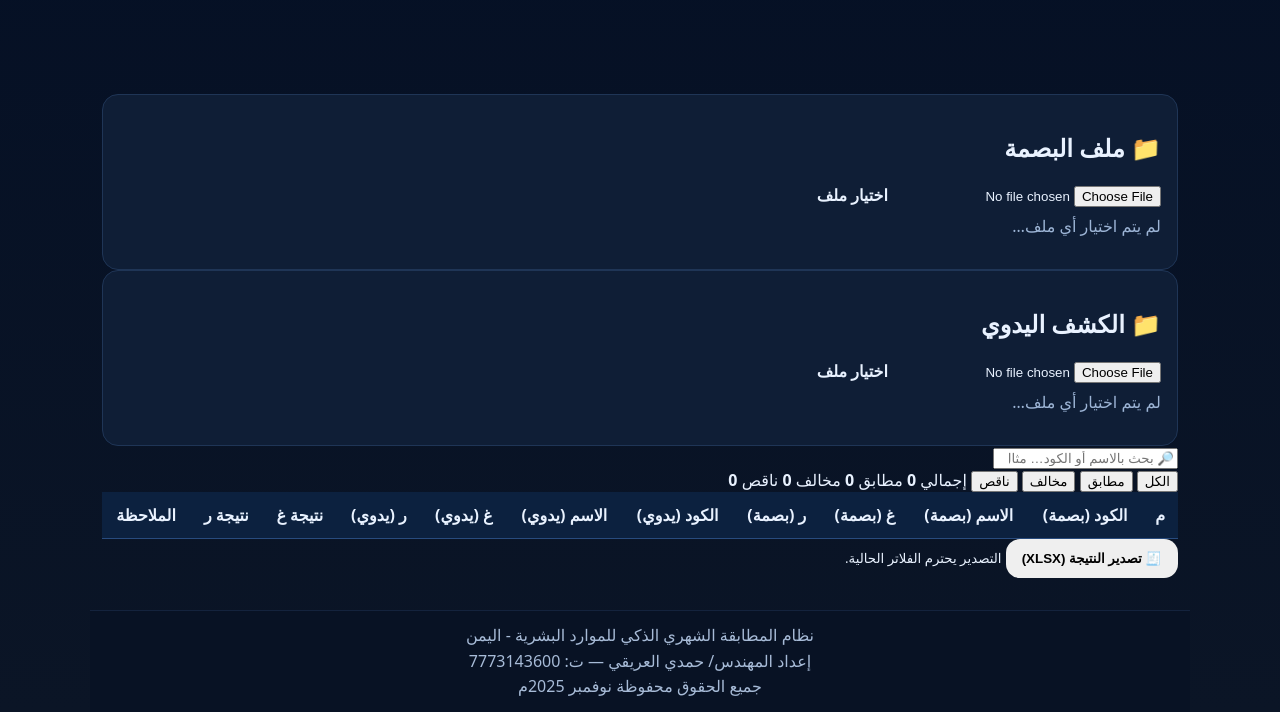
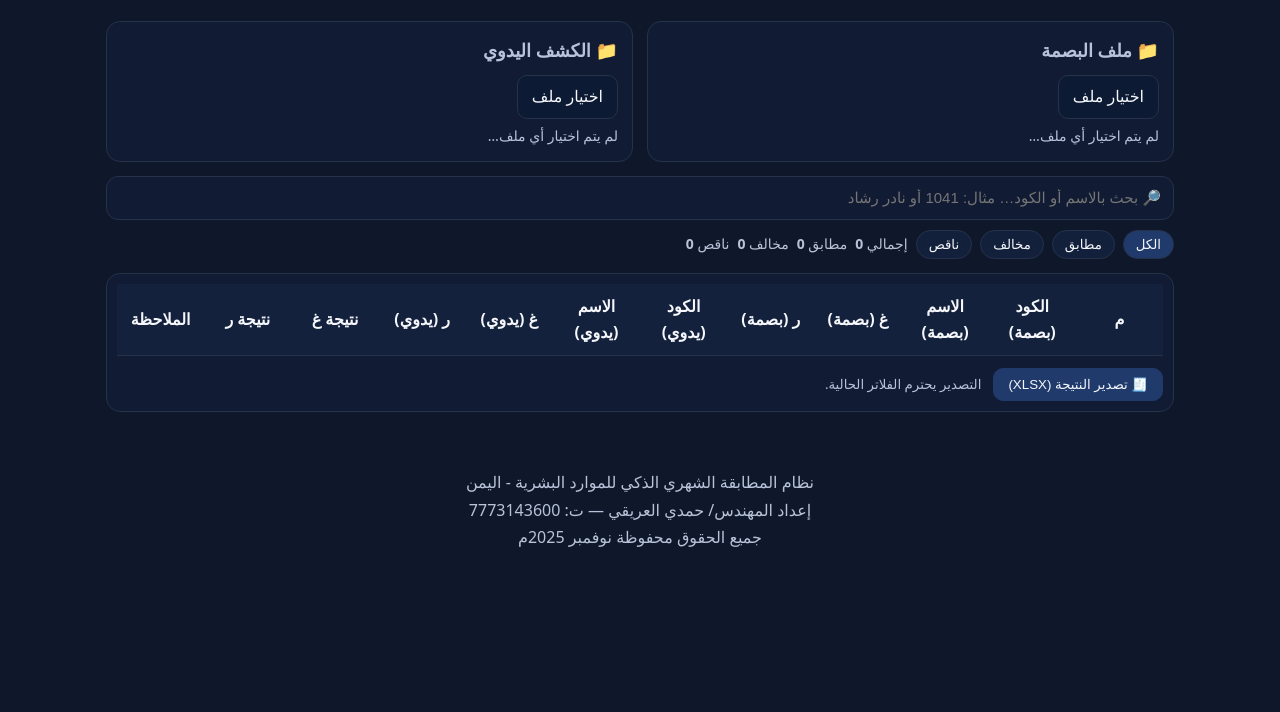
Before and after one commit to lionheartcr9-ai/canary-monthly-hr, a plain HTML site: page index.html in a window 1280 px wide. Shown: the part 88-800 px from the top of the page. Drawn offline with Linux system fonts and the light colour scheme; a script that the page names is missing.

Commit message:
Update style.css V5

```diff
--- a/style.css
+++ b/style.css
@@ -1,58 +1,89 @@
+:root{
+  --bg:#0f172a;
+  --card:#111b33;
+  --line:#26324a;
+  --text:#f5f7fb;      /* نص أبيض أقوى */
+  --muted:#b8c3d9;
+  --ok:#16a34a;        /* أخضر */
+  --bad:#dc2626;       /* أحمر */
+  --miss:#6b7280;      /* رمادي */
+  --ok-bg:#16a34a1a;
+  --bad-bg:#dc26261a;
+  --miss-bg:#6b72801a;
+}
+
 *{box-sizing:border-box}
-:root{
-  --bg:#0b1526;
-  --card:#0f1e36;
-  --muted:#9db5d6;
-  --text:#e9f2ff;
-  --brand:#4da3ff;
-  --ok:#20bf55;
-  --bad:#ff3b3b;
-  --miss:#c0c7d1;
+html,body{margin:0;padding:0;background:var(--bg);color:var(--text);font-family:system-ui,Segoe UI,Arial,sans-serif}
+body{font-size:16px;line-height:1.6}
+
+.container{max-width:1100px;margin:auto;padding:16px}
+
+h1{font-size:22px;margin:12px 0 6px}
+h2{font-size:18px;margin:0 0 10px;color:var(--muted);font-weight:600}
+
+.uploader-grid{
+  display:grid;grid-template-columns:1fr 1fr;gap:14px;margin-top:8px
 }
-html,body{height:100%;}
-body{
-  margin:0;
-  font-family:'Cairo',system-ui,Arial,Helvetica,sans-serif;
-  background:linear-gradient(180deg,#051025,#0b1526);
-  color:var(--text);
+@media (max-width:780px){.uploader-grid{grid-template-columns:1fr}}
+
+.card{
+  background:var(--card);
+  border:1px solid var(--line);
+  border-radius:14px;
+  padding:14px;
+  min-height:132px;           /* ثبات الارتفاع على أندرويد لمنع القفزات */
 }
-.hero{
-  padding:24px 16px;
-  text-align:center;
+
+.filebox{display:inline-flex;align-items:center;gap:10px}
+.filebox input{display:none}
+.btn{
+  display:inline-flex;align-items:center;justify-content:center;
+  padding:8px 14px;border-radius:10px;border:1px solid var(--line);
+  color:var(--text);background:#0d1a33;cursor:pointer
 }
-.hero h1{margin:0 0 8px;font-weight:700}
-.hero .brand{color:var(--brand)}
-.subtitle{margin:0;color:var(--muted)}
-.container{max-width:1100px;margin:0 auto;padding:8px 12px 80px}
-.controls{display:grid;grid-template-columns:1fr 2fr auto;gap:12px;align-items:end;margin:12px 0 8px}
-.control label{display:block;font-size:.9rem;color:var(--muted);margin-bottom:6px}
-.control input{width:100%;padding:12px;border-radius:12px;border:1px solid #20406d;background:#081224;color:var(--text);outline:none}
-.btn{border:none;border-radius:14px;padding:12px 16px;font-weight:700;cursor:pointer}
-.btn.export{background:#103a6b;color:#d9ecff;border:1px solid #2d69a5}
-.btn.export:disabled{opacity:.5;cursor:not-allowed}
-.cards{display:grid;grid-template-columns:1fr 1fr;gap:14px;margin:10px 0}
-.card{background:var(--card);border:1px solid #1f3556;border-radius:16px;padding:16px}
-.card h3{margin:0 0 10px}
-.drop{position:relative;border:2px dashed #2c4d7f;border-radius:16px;padding:22px;text-align:center;color:#cfe1ff;background:#0a1830}
-.drop input{position:absolute;inset:0;opacity:.001}
-.hint{display:block;margin-top:8px;color:var(--muted)}
-.badges{display:flex;gap:10px;flex-wrap:wrap;align-items:center;margin:8px 0 14px}
-.badge{padding:10px 14px;border-radius:999px;background:#12223f;border:1px solid #1d3a63;color:#d7e9ff;font-weight:700}
-.badge.ok{background:#0f2b1f;border-color:#195c3c;color:#cfffde}
-.badge.bad{background:#2b0f12;border-color:#812b33;color:#ffd6d9}
-.badge.miss{background:#232833;border-color:#3a465a;color:#e0e6ef}
-.badge.load{background:#1b2540;border-color:#2b3f6d}
-.tablewrap{overflow:auto;background:#0d1b33;border:1px solid #1c3155;border-radius:16px}
-table{width:100%;border-collapse:collapse;min-width:900px}
-thead th{position:sticky;top:0;background:#0c213f;padding:12px;border-bottom:1px solid #284b7e;font-weight:700}
-tbody td{padding:10px;border-bottom:1px solid #173158}
-tr.ok td.result{background:#0e3523;color:#bbffd6}
-tr.bad td.result{background:#3a0f15;color:#ffd9de}
-tr.miss td.result{background:#2a2e38;color:#e3e6ee}
-tfoot td{padding:12px}
-.center{text-align:center}
-.footer{position:fixed;left:0;right:0;bottom:0;background:#081224;border-top:1px solid #14233d;color:#a7bbd7;text-align:center;padding:12px 8px;line-height:1.6}
-@media (max-width:900px){
-  .controls{grid-template-columns:1fr;gap:10px}
-  .cards{grid-template-columns:1fr}
+.btn.solid{background:#1f3a6b;border-color:#1f3a6b}
+
+.hint{margin:6px 0 0;color:var(--muted);font-size:14px}
+
+.toolbar{display:grid;gap:10px;margin:14px 0}
+.search input{
+  width:100%;height:44px;border-radius:12px;border:1px solid var(--line);
+  background:var(--card);color:var(--text);padding:0 12px;font-size:15px
 }
+
+.pills{display:flex;flex-wrap:wrap;gap:8px;align-items:center}
+.pill{
+  background:#12203b;border:1px solid var(--line);color:var(--text);
+  border-radius:999px;padding:6px 12px;cursor:pointer
+}
+.pill.active{background:#1f3a6b}
+.count{font-size:14px;color:var(--muted)}
+
+.table-wrap{background:var(--card);border:1px solid var(--line);border-radius:14px;padding:10px}
+table{width:100%;border-collapse:collapse;table-layout:fixed}
+thead th{
+  position:sticky;top:0;background:#14213d;border-bottom:1px solid var(--line);
+}
+th,td{
+  padding:10px 8px;border-bottom:1px solid var(--line);
+  text-align:center;          /* توسيط كل الخلايا */
+  vertical-align:middle;
+  word-wrap:break-word;overflow-wrap:anywhere
+}
+tbody tr:hover{background:#13203a}
+
+.badge{
+  display:inline-block;min-width:68px;padding:6px 10px;border-radius:999px;font-weight:700
+}
+.badge.ok{background:var(--ok-bg);color:var(--ok);border:1px solid #16a34a3d}
+.badge.bad{background:var(--bad-bg);color:var(--bad);border:1px solid #dc26263d}
+.badge.miss{background:var(--miss-bg);color:var(--miss);border:1px solid #6b72803d}
+
+.export{display:flex;align-items:center;gap:12px;margin-top:12px}
+.note{color:var(--muted)}
+
+.footer{
+  margin:24px auto 32px;
+  text-align:center;color:var(--muted)
+}
+.footer > div{margin:2px 0}
```
